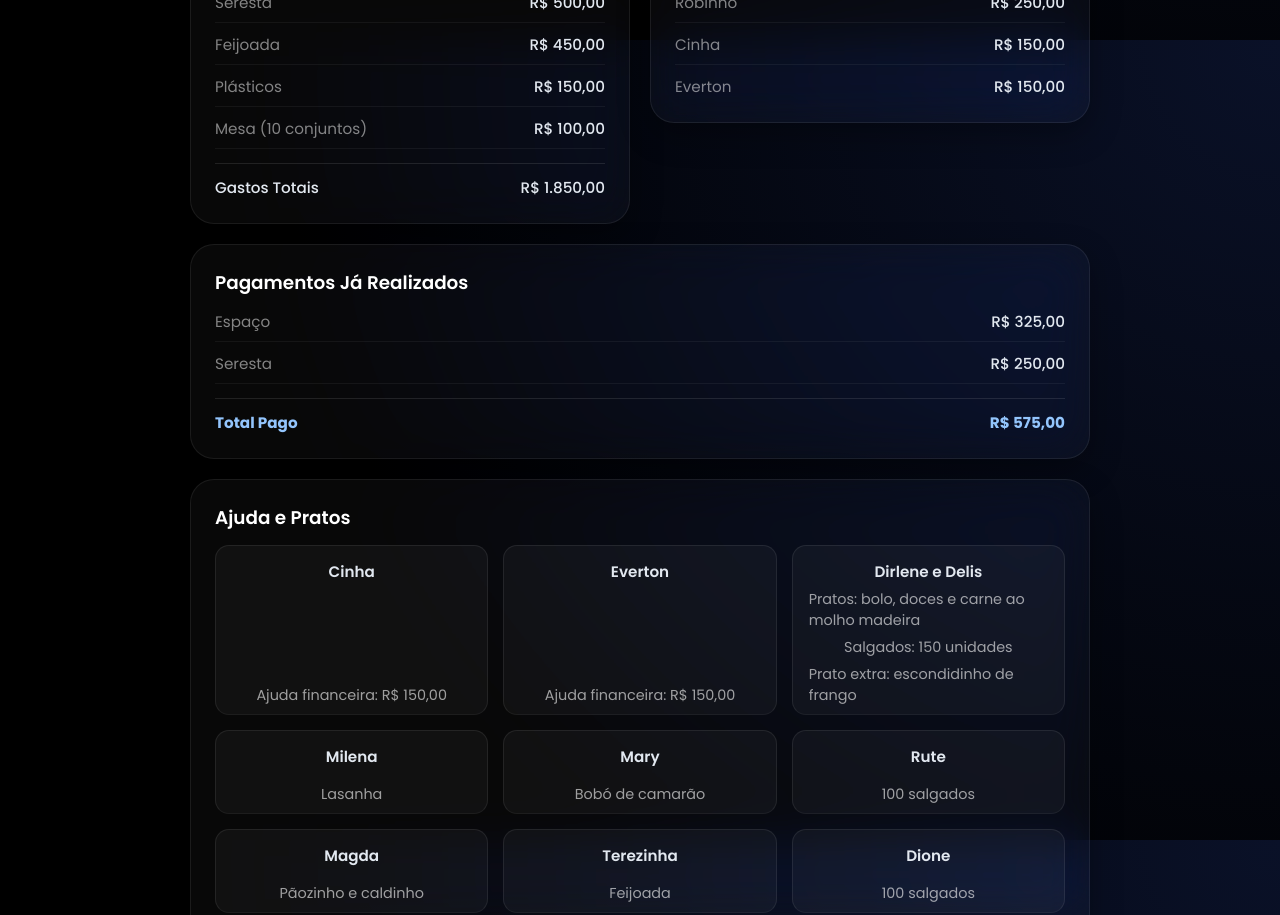
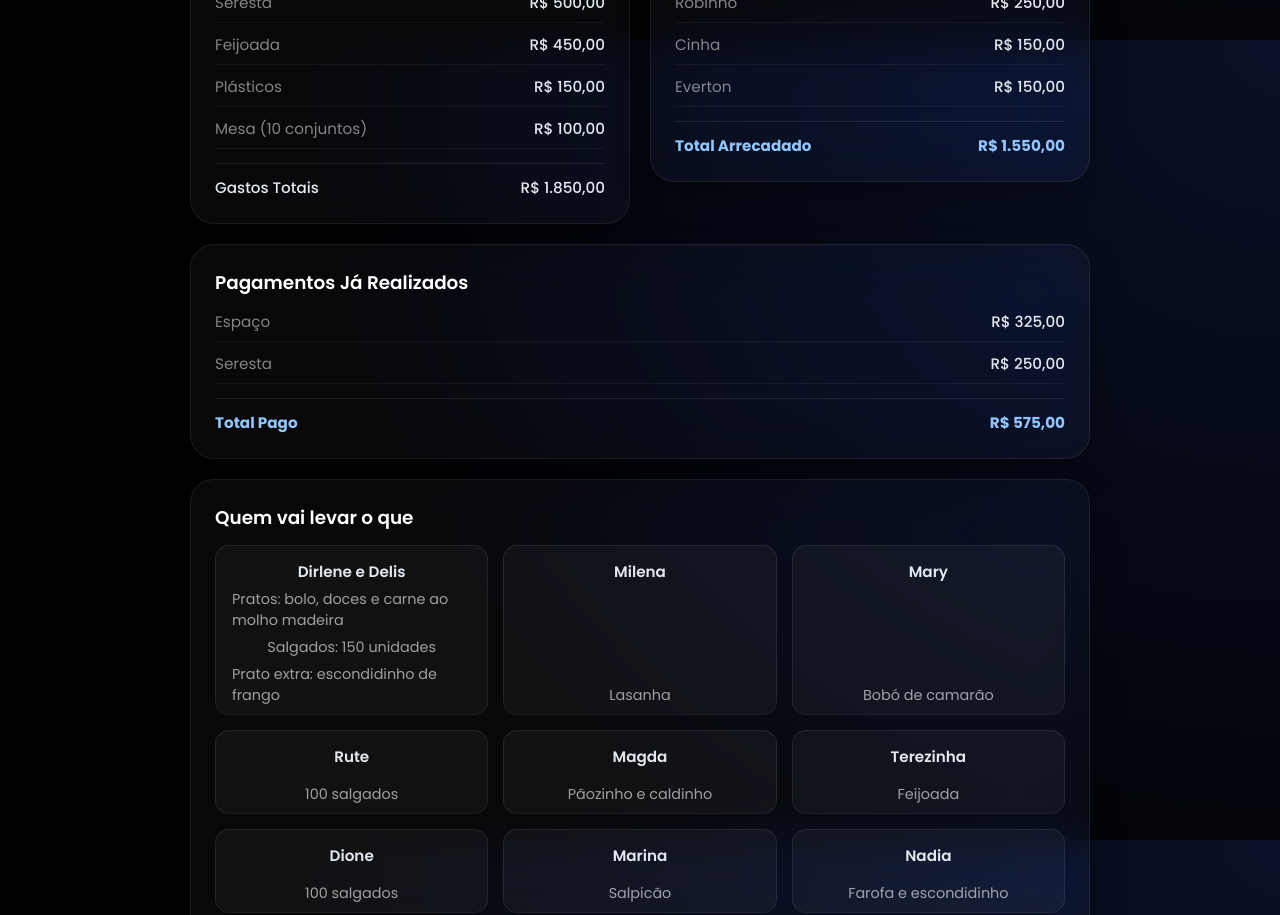
Before and after one commit to rcssic/furabucho, a React (Vite) app: page /#/aniversario-robgol in a window 1280 px wide. Shown: the part 760-1675 px from the top of the page. Built offline with nearby package versions, Linux system fonts and the light colour scheme.

Commit message:
Atualização Aniversario Robgol 5

```diff
--- a/src/pages/AniversarioRobgol/AniversarioRobgolPage.tsx
+++ b/src/pages/AniversarioRobgol/AniversarioRobgolPage.tsx
@@ -95,6 +95,10 @@ export default function RobgolAniversarioPage() {
                             <li><span>Robinho</span> <strong>R$ 250,00</strong></li>
                             <li><span>Cinha</span> <strong>R$ 150,00</strong></li>
                             <li><span>Everton</span> <strong>R$ 150,00</strong></li>
+                            <li className="total-row">
+                                <span><strong>Total Arrecadado</strong></span>
+                                <strong>R$ 1.550,00</strong>
+                            </li>
                         </ul>
                     </div>
 
@@ -112,10 +116,8 @@ export default function RobgolAniversarioPage() {
 
                     {/* Divisão dos Pratos (Estilo Quadro de Vagas/Provas do Concurso) */}
                     <div className="glass-card full">
-                        <h2>Ajuda e Pratos</h2>
+                        <h2>Quem vai levar o que</h2>
                         <ul className="glass-data-list food-assignments-list" style={{ display: 'grid', gridTemplateColumns: 'repeat(auto-fit, minmax(250px, 1fr))', gap: '15px' }}>
-                            <li className="food-assignment"><strong>Cinha</strong><span>Ajuda financeira: R$ 150,00</span></li>
-                            <li className="food-assignment"><strong>Everton</strong><span>Ajuda financeira: R$ 150,00</span></li>
                             <li className="food-assignment">
                                 <strong>Dirlene e Delis</strong>
                                 <span>Pratos: bolo, doces e carne ao molho madeira</span>
```
